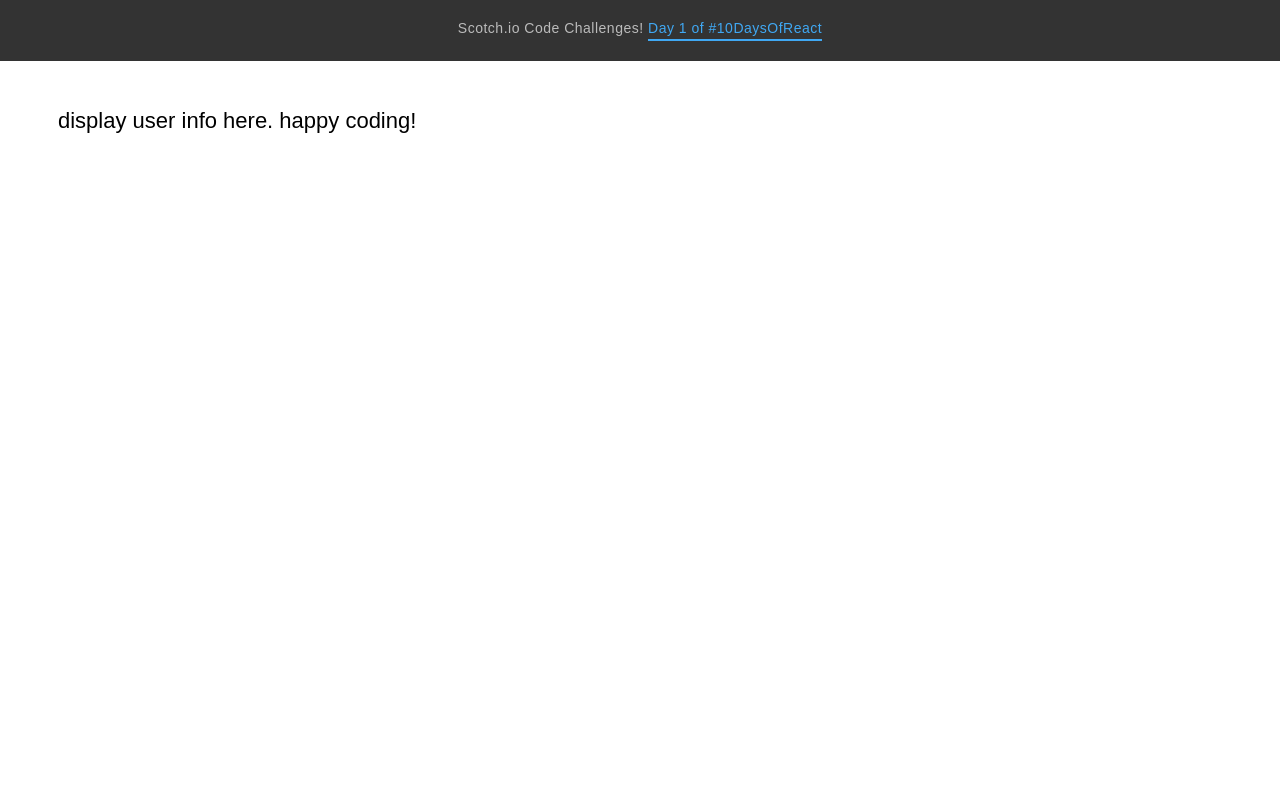
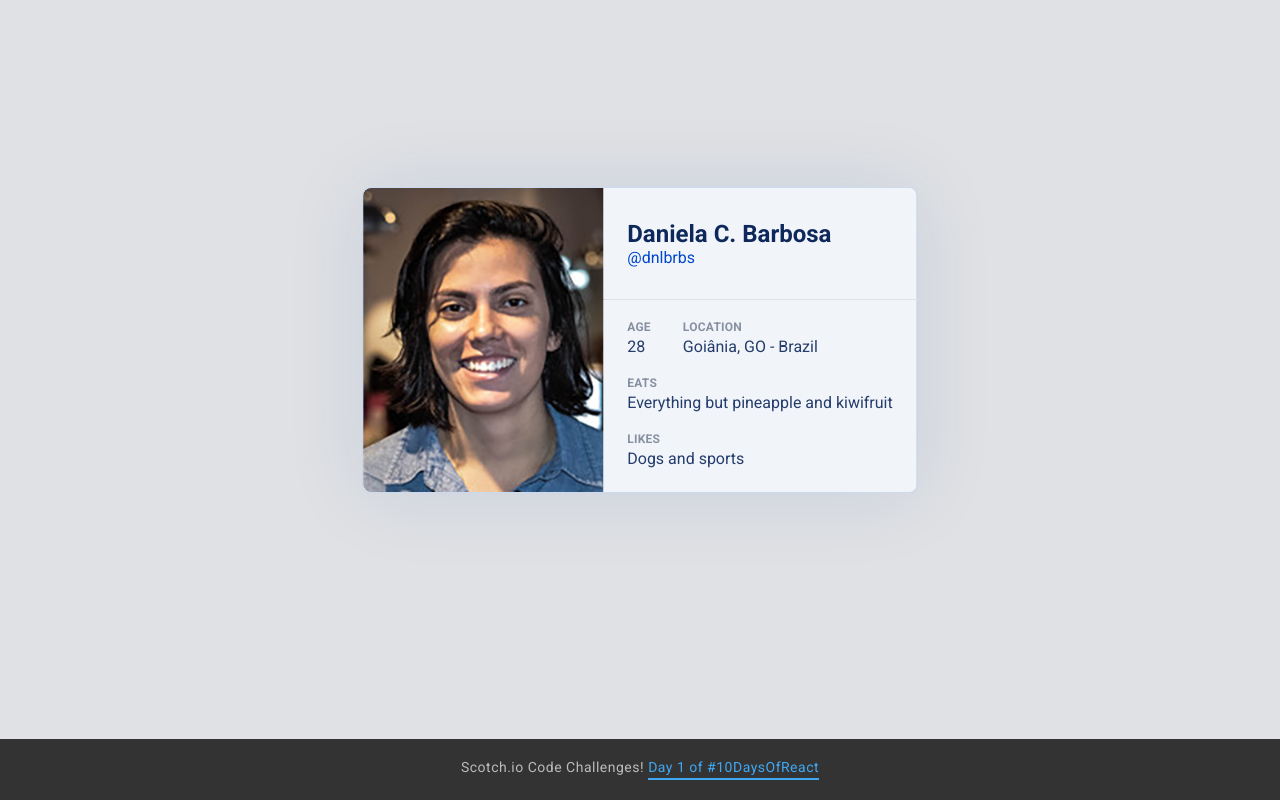
Before and after one commit to danielacb/course_10-react-challenges-beginner, a React app in the folder 01-display-simple-data/: page / in a window 1280 px wide. Built offline with nearby package versions, Linux system fonts and the light colour scheme.

Commit message:
display data and add my information

```diff
--- a/01-display-simple-data/src/ScotchInfoBar.js
+++ b/01-display-simple-data/src/ScotchInfoBar.js
@@ -5,14 +5,15 @@ export default function ScotchInfoBar() {
     <div
       style={{
         position: 'fixed',
-        top: '0',
+        bottom: '0',
         left: '0',
         right: '0',
         fontSize: '14px',
         padding: '20px 10px',
         background: '#333',
         color: '#bbb',
-        letterSpacing: '0.5px'
+        letterSpacing: '0.5px',
+        textAlign: 'center'
       }}
     >
       Scotch.io Code Challenges!{' '}
--- a/01-display-simple-data/src/index.js
+++ b/01-display-simple-data/src/index.js
@@ -8,14 +8,14 @@ import './styles.css';
  * ------------------------
  */
 const user = {
-  name: 'Chris on Code',
-  location: 'Las Vegas',
-  foodType: 'Everything',
+  name: 'Daniela C. Barbosa',
+  location: 'Goiânia, GO - Brazil',
+  foodType: 'Everything but pineapple and kiwifruit',
   age: 28,
-  likes: 'Coding into the wee hours of the morning',
-  twitterUsername: 'chrisoncode',
+  likes: 'Dogs and sports',
+  twitterUsername: 'dnlbrbs',
   avatar:
-    'https://scotch-res.cloudinary.com/image/upload/v1556479698/xRZsnhr0_400x400_cpyg2t.png'
+    '/profile-danielacbaborsa.jpg'
 };
 
 /**
@@ -25,8 +25,34 @@ const user = {
 function App() {
   return (
     <div className="App">
-      {/* Show user data here */}
-      <div className="user-deets">display user info here. happy coding!</div>
+      <div className="user-deets">
+        <div className="img-container">
+          <img src={user.avatar} alt={user.name} />
+        </div>
+        <div className="card">
+          <h1>{user.name}</h1>
+          <a href={`https://twitter.com/${user.twitterUsername}`} target="_blank">@{user.twitterUsername}</a>
+          <hr />
+          <div className="info">
+            <strong>Age</strong>
+            <h2>{user.age}</h2>
+          </div>
+          <div className="info">
+            <strong>Location</strong>
+            <h2>{user.location}</h2>
+          </div>
+          <div className="info">
+            <strong>Eats</strong>
+            <h2>{user.foodType}</h2>
+          </div>
+          <div className="info">
+            <strong>Likes</strong>
+            <h2>{user.likes}</h2>
+          </div>
+
+        </div>
+
+      </div>
 
       <ScotchInfoBar />
     </div>
--- a/01-display-simple-data/src/styles.css
+++ b/01-display-simple-data/src/styles.css
@@ -1,23 +1,57 @@
+@import url('https://fonts.googleapis.com/css2?family=Roboto:wght@400;700&display=swap');
+
+body {
+  background-color: #DFE1E4;
+  margin: 0;
+}
+
+
 .App {
-  font-family: sans-serif;
-  text-align: center;
-  font-size: 22px;
-  padding: 100px 50px 50px;
+  font-family: 'Roboto', sans-serif;
 }
 
 .user-deets {
-  text-align: left;
+  position: absolute;
+  top: calc(50% - 60px);
+  left: 50%;
+  transform: translate(-50%, -50%);
+  background-color: #F1F5F9;
+  display: flex;
+  border-radius: 8px;
+  box-shadow: 0px 2px 80px rgba(5, 57, 150, 0.1);
+  border: 1px solid rgba(57, 109, 210, 0.2);
 }
 
-.user-deets img {
-  margin-bottom: 20px;
-  border-radius: 10px;
-  width: 200px;
+.user-deets .img-container {
+  width: 240px;
+  border-bottom-left-radius: 8px;
+  border-top-left-radius: 8px;
+  overflow: hidden;
+  position: relative;
+}
+
+.user-deets .img-container img {
+  height: 100%;
+  opacity: 1.2;
+  position: absolute;
+  top: 50%;
+  left: 50%;
+  transform: translate(-50%, -50%);
+}
+
+.user-deets .card {
+  padding: 32px 24px 8px;
+}
+
+.user-deets h1 {
+  font-size: 24px;
+  color: #0E285C;
+  margin: 0;
 }
 
 .user-deets a {
   text-decoration: none;
-  color: #40a8f3;
+  color: #0047CE;
   transition: 0.3s ease color;
 }
 
@@ -25,14 +59,31 @@
   text-decoration: underline;
 }
 
-.user-deets h3 {
-  font-size: 50px;
-  margin: 0 0 20px;
+.user-deets hr {
+  border-bottom: none;
+  border-top: 1px solid #DFE1E4;
+  width: calc(100% + 48px);
+  margin: 32px 0 16px -24px;
+}
+
+.user-deets h2 {
+  font-size: 16px;
+  line-height: 19px;
+  font-weight: normal;
+  margin: 2px 0 16px;
+  color: rgba(14, 40, 92, 0.9);
 }
 
 .user-deets strong {
-  display: block;
-  font-size: 14px;
-  opacity: 0.4;
-  margin-bottom: 6px;
+  font-size: 12px;
+  line-height: 14px;
+  letter-spacing: 0.02em;
+  text-transform: uppercase;
+  color: rgba(65, 77, 101, 0.6);
+  margin: 0;
 }
+
+.user-deets .info:nth-of-type(-n+2) {
+  margin-right: 32px;
+  display: inline-block;
+}
```
Also changed, not shown: 01-display-simple-data/public/profile-danielacbaborsa.jpg (added).
